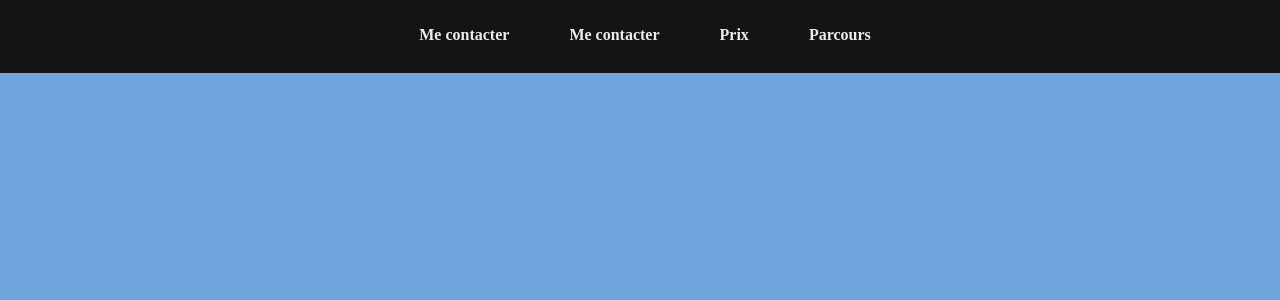
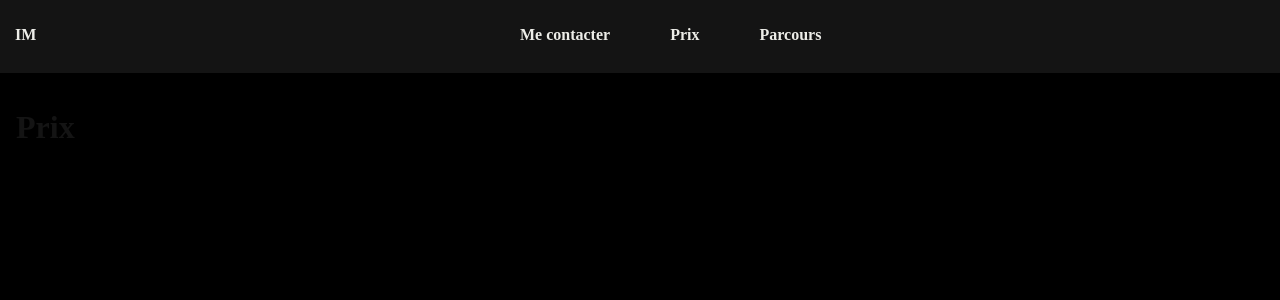
Before and after one commit to NiotoMOto/joel-projeteur, a Next.js app: page /prix in a window 1280 px wide. Shown: the top 300 px of the page. Built offline with nearby package versions, Linux system fonts and the light colour scheme; a web font is replaced by a local one.

Commit message:
feat: parcours available skills

```diff
--- a/components/Header.tsx
+++ b/components/Header.tsx
@@ -7,6 +7,13 @@ export const Header = () => {
   return (
     <>
       <div className={styles.mobileMenu}>
+        <div className={styles.content}>
+          <Link passHref href="/">
+            <li className={styles.brand}>
+              <a> IM</a>
+            </li>
+          </Link>
+        </div>
         <Menu>
           <Link passHref href="/contact">
             <a> Me contacter</a>
@@ -20,13 +27,13 @@ export const Header = () => {
         </Menu>
       </div>
       <div className={styles.desktopMenu}>
+        <Link passHref href="/">
+          <li className={styles.brand}>
+            <a> IM</a>
+          </li>
+        </Link>
         <nav className={styles.nav}>
           <ul className={styles.navList}>
-            <Link passHref href="/">
-              <li className={styles.navItem}>
-                <a className={styles.navLink}> Me contacter</a>
-              </li>
-            </Link>
             <Link passHref href="/contact">
               <li className={styles.navItem}>
                 <a className={styles.navLink}> Me contacter</a>
--- a/components/Layout.tsx
+++ b/components/Layout.tsx
@@ -9,15 +9,12 @@ type LayoutProps = {
 };
 
 export const Layout = ({ children, noPadding }: LayoutProps) => {
+  console.log(noPadding);
   return (
-    <div
-      className={classnames(styles.layoutContainer, styles.noPadding, {
-        [styles.noPadding]: noPadding,
-      })}
-    >
+    <div className={styles.layoutContainer}>
       <Header />
       <div
-        className={classnames(styles.layoutContent, styles.noPadding, {
+        className={classnames(styles.content, {
           [styles.noPadding]: noPadding,
         })}
       >
--- a/styles/Header.module.css
+++ b/styles/Header.module.css
@@ -1,12 +1,18 @@
 @media (max-width: 600px) {
   .desktopMenu {
     display: none;
+  }
+  .mobileMenu {
+    justify-content: center;
   }
 }
 
 @media (min-width: 600px) {
   .mobileMenu {
     display: none;
+  }
+  .desktopMenu {
+    display: flex;
   }
 }
 
@@ -38,6 +44,13 @@
   margin-right: 30px;
 }
 
+.brand {
+  display: inline-block;
+  cursor: pointer;
+  padding: 0 15px;
+  font-weight: 600;
+}
+
 .navLink {
   display: inline-block;
   width: 100%;
@@ -63,3 +76,8 @@
   transform: scale(1, 1);
   background: var(--accent);
 }
+
+.content {
+  display: flex;
+  justify-content: center;
+}
--- a/styles/Home.module.css
+++ b/styles/Home.module.css
@@ -9,7 +9,6 @@
   text-align: center;
   font-size: 40px;
   white-space: nowrap;
-  animation: focus-in-contract-bck 1s cubic-bezier(0.25, 0.46, 0.45, 0.94) both;
 }
 
 .subtitle {
--- a/styles/Layout.module.css
+++ b/styles/Layout.module.css
@@ -5,7 +5,7 @@
 }
 
 .content {
-  padding: 10px;
+  padding: 16px;
 }
 
 .noPadding {
--- a/styles/globals.css
+++ b/styles/globals.css
@@ -32,10 +32,10 @@ a {
 }
 
 :root {
-  --main-bg-color: #70a4dd;
+  --main-bg-color: #000000;
   --secondary-bg-color: #5b5ca7;
   --main-font-color: #141414;
-  --accent: #9d959e;
+  --accent: #4c5fd5;
   --accent-dark: #292c4a;
   --red: #e73737;
   --white: #edede8;
```
Also changed, not shown: pages/parcours.tsx (+19 -2 lines).
